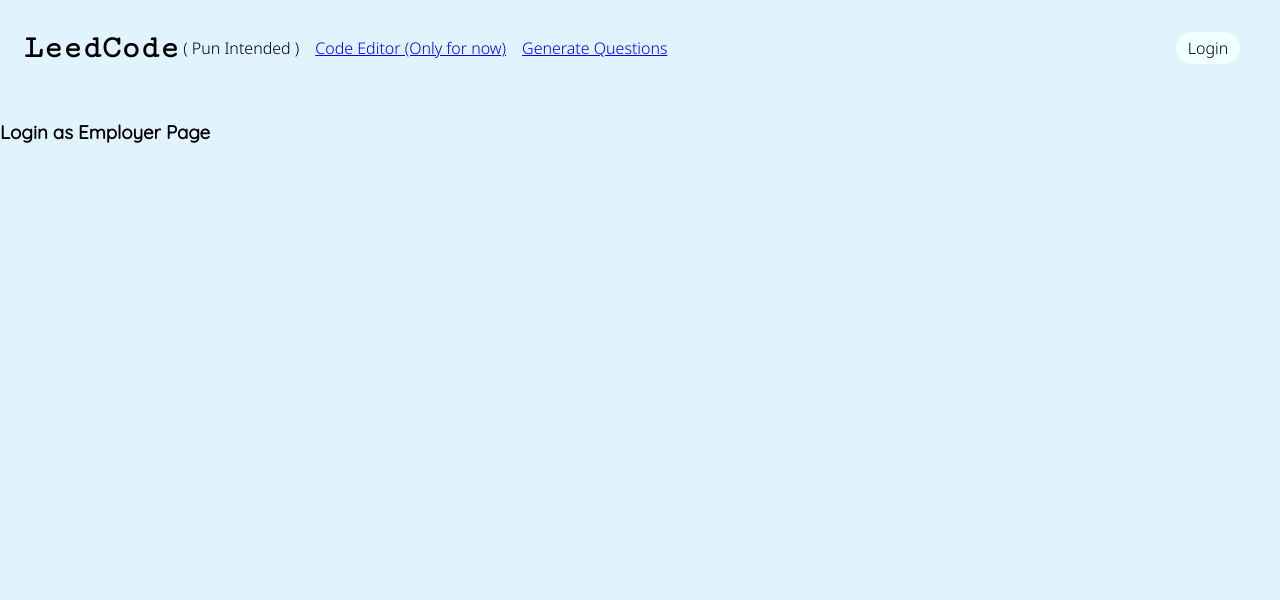
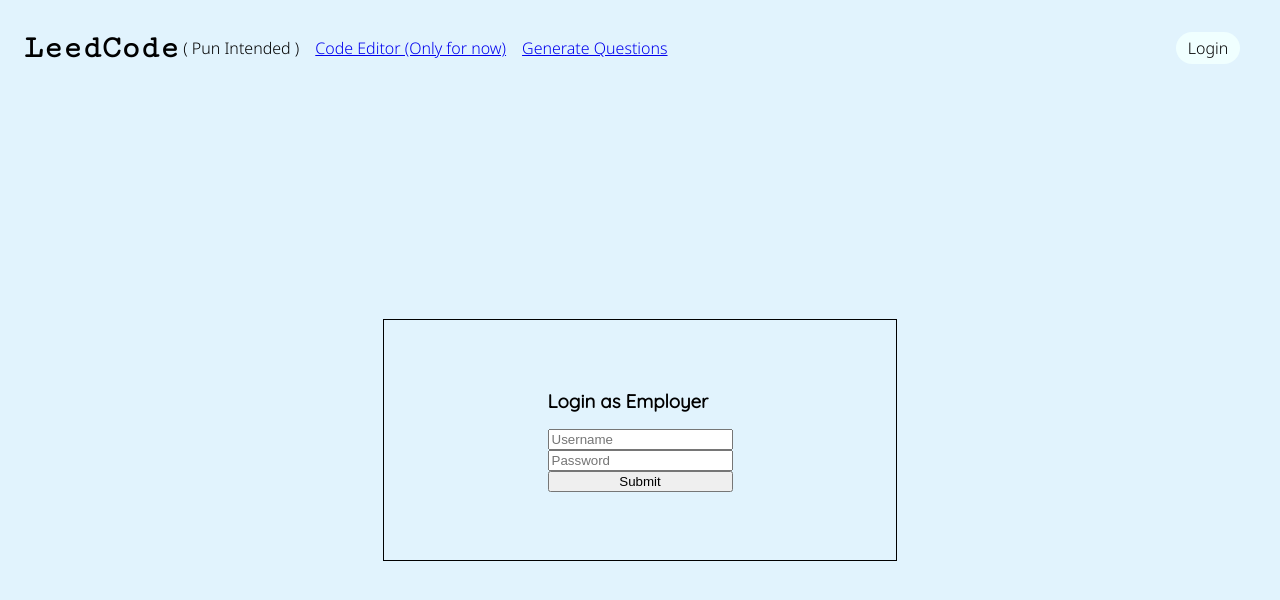
Before and after one commit to lazim17/LeedCode, a React (Create React App) app: page /login/employer in a window 1280 px wide. Shown: the top 600 px of the page. Built offline with nearby package versions, Linux system fonts and the light colour scheme.

Commit message:
Login Forms, Employer and Student

```diff
--- a/public/index.html
+++ b/public/index.html
@@ -6,8 +6,8 @@
     <meta name="viewport" content="width=device-width, initial-scale=1" />
     <meta name="theme-color" content="#000000" />
     <meta
-      name="description"
-      content="Web site created using create-react-app"
+      name="LeedCode"
+      content="Online Proctoring Platform"
     />
     <link rel="apple-touch-icon" href="%PUBLIC_URL%/logo192.png" />
     <!--
@@ -24,7 +24,7 @@
       work correctly both with client-side routing and a non-root public URL.
       Learn how to configure a non-root public URL by running `npm run build`.
     -->
-    <title>Code Editor</title>
+    <title>LeedCode</title>
   </head>
   <body>
     <noscript>You need to enable JavaScript to run this app.</noscript>
--- a/src/CodeEditor/CodeEditor.css
+++ b/src/CodeEditor/CodeEditor.css
@@ -1,7 +1,4 @@
 /* CodeEditor.css */
-
-@import url('https://fonts.googleapis.com/css2?family=Cutive+Mono&family=Noto+Sans:wght@300&family=Quicksand&display=swap');
-
 body{
   background-color: #E1F3FD;
   color: black;
@@ -102,7 +99,7 @@ h3{
 }
 
 .editor-sidebar select {
-  font-family: 'Quicksand';
+  font-family: 'Quicksand', 'Arial';
   background-color: #E1F3FD;
   color: black;
   border: none;
@@ -111,7 +108,7 @@ h3{
   padding:0.5rem;
   height: 2.5rem;
 }
-option{
+.editor-sidebar {
   font-family: 'Noto Sans';
 }
 .editor-sidebar button {
--- a/src/LoginForms/EmployerLogin.jsx
+++ b/src/LoginForms/EmployerLogin.jsx
@@ -1,9 +1,16 @@
-import React from 'react'
+import React from "react";
 
 export default function EmployerLogin() {
   return (
-    <div className='container-login body'>
-      <h3>Login as Employer Page</h3>
+    <div className="container-login body">
+      <div className="login-card">
+        <form>
+          <h3>Login as Employer</h3>
+          <input type="text" placeholder="Username" />
+          <input type="password" placeholder="Password" />
+          <input type="button" value={"Submit"} />
+        </form>
+      </div>
     </div>
-  )
+  );
 }
--- a/src/LoginForms/Login.css
+++ b/src/LoginForms/Login.css
@@ -32,3 +32,26 @@
     border-radius: 100vw;
     padding:0.7rem;
 }
+
+.container-login{
+    width: 100vw;
+    height: 80vh;
+    display: flex;
+    align-items: center;
+    justify-content: center;
+}
+.login-card h3{
+    margin:  0 0 2vh 0;
+}
+.login-card{
+    height: 30vh;
+    width: 40vw;
+    border: 1px solid black;
+    display: flex;
+    align-items: center;
+    justify-content: center;
+}
+.container-login form{
+    display: flex;
+    flex-direction: column;
+}
--- a/src/LoginForms/LoginSelect.jsx
+++ b/src/LoginForms/LoginSelect.jsx
@@ -15,7 +15,7 @@ export default function LoginSelect() {
         </div>
         <div className="option-container">
           <div className="option-details">
-            <h4>Employee</h4>
+            <h4>Employer</h4>
             <Link to="/login/employer">Login as Employer</Link>
           </div>
         </div>
--- a/src/LoginForms/StudentLogin.jsx
+++ b/src/LoginForms/StudentLogin.jsx
@@ -1,9 +1,16 @@
-import React from 'react'
+import React from "react";
 
 export default function StudentLogin() {
   return (
-    <div className='container-login body'>
-      <h3>Login as Student Page</h3>
+    <div className="container-login body">
+      <div className="login-card">
+        <form>
+          <h3>Login as Student</h3>
+          <input type="text" placeholder="Username" />
+          <input type="text" placeholder="Password" />
+          <input type="button" value={"Submit"} />
+        </form>
+      </div>
     </div>
-  )
+  );
 }
--- a/src/index.css
+++ b/src/index.css
@@ -1,14 +1,13 @@
+@import url('https://fonts.googleapis.com/css2?family=Cutive+Mono&family=Noto+Sans:wght@300&family=Quicksand&display=swap');
+
 body {
   margin: 0;
-  font-family: -apple-system, BlinkMacSystemFont, 'Segoe UI', 'Roboto', 'Oxygen',
-    'Ubuntu', 'Cantarell', 'Fira Sans', 'Droid Sans', 'Helvetica Neue',
-    sans-serif;
   -webkit-font-smoothing: antialiased;
   -moz-osx-font-smoothing: grayscale;
 }
 
 code {
-  font-family: source-code-pro, Menlo, Monaco, Consolas, 'Courier New',
+  font-family: Menlo, Monaco, Consolas, 'Courier New',
     monospace;
 }
 
```
